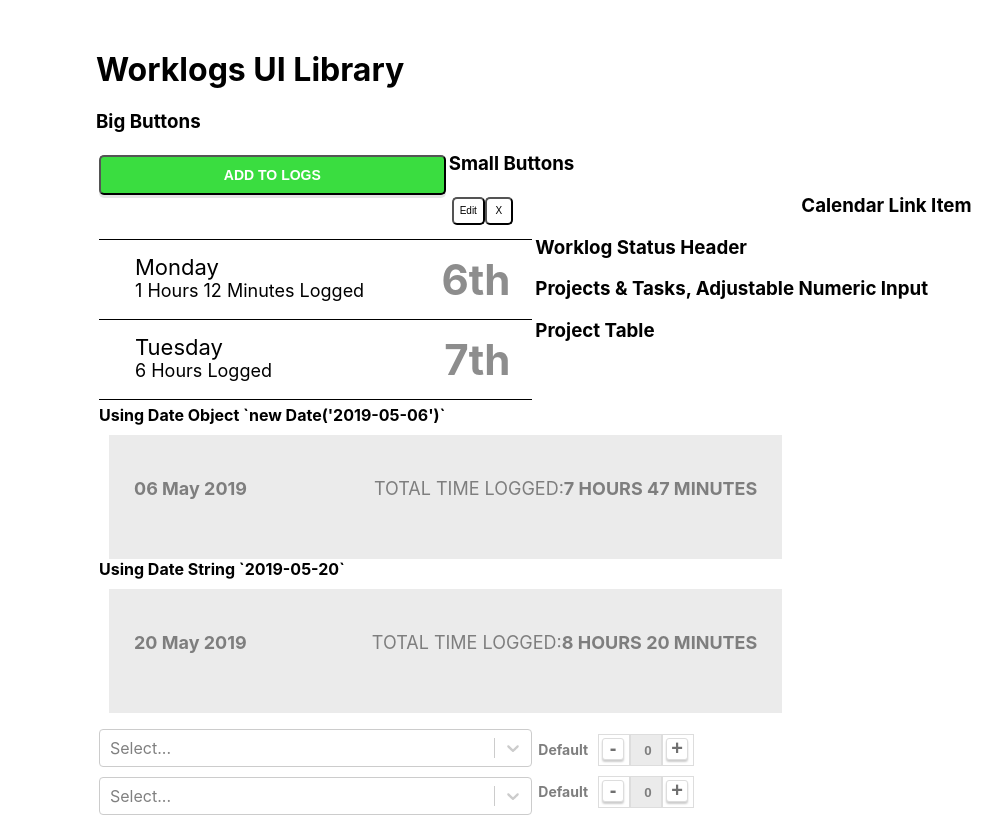
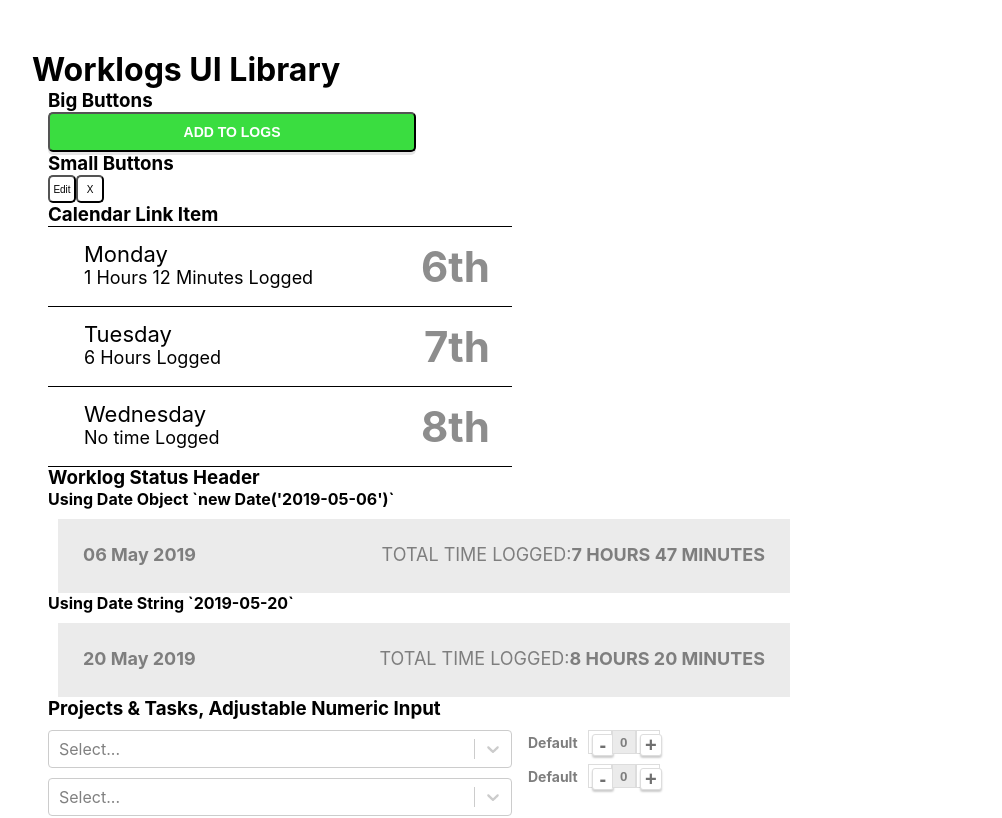
Before and after one commit to ervinne13/worklogs, a React (Create React App) app: page /ui-library in a window 1280 px wide. Shown: the top 818 px of the page, without its empty margins (24-1026 px from the left). Built offline with nearby package versions, Linux system fonts and the light colour scheme.

Commit message:
Migrate UI library to react flexbox grid

```diff
--- a/package.json
+++ b/package.json
@@ -6,6 +6,7 @@
     "moment": "^2.24.0",
     "react": "^16.8.6",
     "react-dom": "^16.8.6",
+    "react-flexbox-grid": "^2.1.2",
     "react-moment": "^0.9.2",
     "react-redux": "^7.0.3",
     "react-router-dom": "^5.0.0",
--- a/src/App/Client/App.jsx
+++ b/src/App/Client/App.jsx
@@ -2,11 +2,13 @@ import React from 'react';
 import { BrowserRouter, Route, Switch } from 'react-router-dom';
 
 import UILibrary from 'App/Client/UILibrary';
+import LoggerScene from 'App/Client/Features/Worklogs/LoggerScene';
 
 const App = () => (
     <BrowserRouter>
         <Switch>
             <Route exact path="/ui-library" component={ UILibrary } />
+            <Route exact path="/" component={ LoggerScene } />
         </Switch>
     </BrowserRouter>
 );
--- a/src/App/Client/Features/Calendar/CalendarLinkItem/CalendarLinkItemComponent.jsx
+++ b/src/App/Client/Features/Calendar/CalendarLinkItem/CalendarLinkItemComponent.jsx
@@ -1,12 +1,16 @@
 import React from 'react';
+import { Link } from 'react-router-dom';
 import HoursAndMinutes from 'App/Client/Features/Worklogs/HoursAndMinutes';
 import Moment from 'react-moment'
+import moment from 'moment';
 import './style.css';
 
 const CalendarLinkItemComponent = ({ loggedMins, date }) => {
     const dateObj = new Date(date);
+    const dateString = moment(dateObj).format("YYYY-MM-DD");
 
     return (
+        <Link to={ `/log/${dateString}` }>
             <div className="calendar-link-item">
                 <div className="calendar-link-item-content">
                     <DayOfWeek date={ dateObj } />
@@ -14,6 +18,7 @@ const CalendarLinkItemComponent = ({ loggedMins, date }) => {
                 </div>
                 <DayOfMonth date={ dateObj} />
             </div>
+        </Link>
     );
 };
 
@@ -26,8 +31,16 @@ const DayOfWeek = ({ date }) => {
 };
 
 const TimeLogged = ({ loggedMins }) => {
+
+    const timeLoggedDisplay =
+        loggedMins > 0 ?
+            <HoursAndMinutes minutes={ loggedMins } />
+            :
+            "No time";
+
+
     return (
-        <span className="time-logged"><HoursAndMinutes minutes={ loggedMins } /> Logged</span>
+        <span className="time-logged">{ timeLoggedDisplay } Logged</span>
     );
 };
 
--- a/src/App/Client/Features/Calendar/CalendarLinkItem/style.css
+++ b/src/App/Client/Features/Calendar/CalendarLinkItem/style.css
@@ -14,6 +14,7 @@
 }
 
 .calendar-link-item-content > .day-of-week {
+    color: black;
     display: block;
     font-size: 22px;
     font-weight: semibold;
@@ -21,6 +22,7 @@
 
 
 .calendar-link-item-content > .time-logged {
+    color: black;
     display: block;
     font-size: 18px;
 }
--- /dev/null
+++ b/src/App/Client/Features/Worklogs/LoggerScene/LogDateSet.jsx
@@ -0,0 +1,46 @@
+import React from 'react';
+import CalendarLinkItem from 'App/Client/Features/Calendar/CalendarLinkItem';
+
+class LogDateSet extends React.Component {
+    state = {
+        displayDateSet: []
+    }
+
+    componentWillMount() {
+        if (!this.props.displayDateSet) {
+            this.initializeDisplayDateSet();
+        }
+    }
+
+    initializeDisplayDateSet() {
+        const today = new Date();
+        const displayDateSet = weekDayDateSetGenerator(today);
+
+        this.setState({ displayDateSet });
+    }
+
+    render() {
+        const { displayDateSet } = this.state;
+
+        return (
+            <div>
+                {displayDateSet.map(date => <CalendarLinkItem date={ date } key={ date.toString() } />)}
+            </div>
+        );
+    }
+}
+
+const weekDayDateSetGenerator = (referenceDate) => {
+    let weekDayDateSet = [];
+
+    //  -3 = let's start 3 days before today
+    for (let counter = -3; counter <= 3; counter ++) {
+        const date = new Date();
+        date.setDate(referenceDate.getDate() + counter);
+        weekDayDateSet.push(date);
+    }
+
+    return weekDayDateSet;
+};
+
+export default LogDateSet;
--- /dev/null
+++ b/src/App/Client/Features/Worklogs/LoggerScene/LoggerScene.jsx
@@ -0,0 +1,25 @@
+import React from 'react';
+import LogDateSet from './LogDateSet';
+
+class LoggerScene extends React.Component {
+
+
+    render() {
+        return (
+            <div className="grid-row">
+                <div className="grid-col-4">
+                    <LogDateSet />
+                </div>
+                <div className="grid-col-8">
+                    <SelectDatePrompt />
+                </div>
+            </div>
+        );
+    }
+}
+
+const SelectDatePrompt = () => (
+    <h1>Please Select a Date</h1>
+);
+
+export default LoggerScene;
--- /dev/null
+++ b/src/App/Client/Features/Worklogs/LoggerScene/package.json
@@ -0,0 +1,3 @@
+{
+    "main": "./LoggerScene.jsx"
+}
--- a/src/App/Client/UILibrary.jsx
+++ b/src/App/Client/UILibrary.jsx
@@ -1,4 +1,6 @@
 import React from 'react';
+import { Grid, Row, Col } from 'react-flexbox-grid';
+
 import CalendarLinkItem from 'App/Client/Features/Calendar/CalendarLinkItem';
 import StatusHeader from 'App/Client/Features/Worklogs/StatusHeader';
 import ProjectTaskSelector from 'App/Client/Features/Worklogs/ProjectTaskSelector';
@@ -12,68 +14,71 @@ const UILibrary = () => (
     <div className="container">
         <h1>Worklogs UI Library</h1>
 
-        <div clasName="grid-row">
+        <Grid fluid>
+            <Row>
+                <Col md={ 4 }>
                     <h3>Big Buttons</h3>
-            <div className="grid-col-4">
                     <button className="call-to-action -lightgreen shadowed">Add to Logs</button>
-            </div>
-        </div>
+                </Col>
+            </Row>
 
-        <div clasName="grid-row">
+            <Row>
+                <Col md={ 4 }>
                     <h3>Small Buttons</h3>
-            <div className="grid-col-4">
                     <button className="table-row-button">Edit</button>
 
                     <button className="table-row-button">X</button>
-            </div>
-        </div>
+                </Col>
+            </Row>
 
-        <div clasName="grid-row">
+            <Row>
+                <Col md={ 5 }>
                     <h3>Calendar Link Item</h3>
-            <div className="grid-col-5">
                     {calendarLinkItemDataSamples.map((data, key) => (
                         <div className="bordered-overlapping" key={ key } >
                             <CalendarLinkItem { ...data } />
                         </div>
                     ))}
-            </div>
-        </div>
+                </Col>
+            </Row>
 
-        <div clasName="grid-row">
+            <Row>
+                <Col md={ 8 }>
                     <h3>Worklog Status Header</h3>
-
-            <div className="grid-col-8">
                     <b>Using Date Object `new Date('2019-05-06')`</b>
                     <StatusHeader date={ new Date('2019-05-06') } loggedMins={ 467 }/>
 
                     <b>Using Date String `2019-05-20`</b>
                     <StatusHeader date={ '2019-05-20' } loggedMins={ 500 }/>
-            </div>
-        </div>
+                </Col>
+            </Row>
 
-        <div clasName="grid-row">
+            <Row>
+                <Col md={ 12 }>
                     <h3>Projects & Tasks, Adjustable Numeric Input</h3>
+                </Col>
 
-            <div className="grid-col-5">
+                <Col md={ 5 }>
                     <div className="vspaced-children-10">
                         <ProjectTaskSelector projects={ projectsAndTasks } />
                     </div>
-            </div>
+                </Col>
 
-            <div className="grid-col-3" style={{ marginTop: '5px' }}>
+                <Col md={ 3 }>
                     <div className="vspaced-children-10">
                         <AdjustableNumericInput />
                         <AdjustableNumericInput />
                     </div>
-            </div>
-        </div>
+                </Col>
+            </Row>
 
-        <div clasName="grid-row">
+            <Row>
+                <Col md={ 7 }>
                     <h3>Project Table</h3>
-            <div className="grid-col-7">
                     <ProjectLogTable worklogs={ worklogs }/>
-            </div>
-        </div>
+                </Col>
+            </Row>
+        </Grid>
     </div>
 );
 
@@ -85,6 +90,10 @@ const calendarLinkItemDataSamples = [
     {
         loggedMins: 6 * 60,
         date: '2019-05-07'
+    },
+    {
+        loggedMins:0,
+        date: '2019-05-08'
     }
 ];
 
--- /dev/null
+++ b/src/App/Client/grid.css
@@ -0,0 +1,29 @@
+*{
+    margin: 0;
+    padding: 0;
+    box-sizing: border-box;
+}
+
+.grid-row {
+    display: flex;
+}
+
+.grid-col {
+    flex: 1;
+    margin: 0 1rem;
+}
+
+.grid-col-4 {
+    flex: 4;
+    margin: 0 1rem;
+}
+
+.grid-col-8 {
+    flex: 12;
+    margin: 0 1rem;
+}
+
+.grid-col-12 {
+    flex: 12;
+    margin: 0 1rem;
+}
--- a/src/App/Client/index.css
+++ b/src/App/Client/index.css
@@ -16,51 +16,6 @@ code {
   margin-left: 120px;
   margin-right: 120px;
   margin-top: 50px;
-}
-
-.grid-row:before,
-.grid-row:after {
-    content: "";
-    display: table ;
-    clear:both;
-}
-
-.grid-col-8,
-.grid-col-7,
-.grid-col-6,
-.grid-col-5,
-.grid-col-4,
-.grid-col-3,
-.grid-col-2,
-.grid-col-1 {
-  border: 1px solid #fff;
-  float: left;
-  height: 100%;
-  padding: 2px;
-}
-
-.grid-col-8 {
-  width: calc((8/12)* 100%);
-}
-
-.grid-col-7 {
-  width: calc((7/12)* 100%);
-}
-
-.grid-col-6 {
-  width: calc((6/12)* 100%);
-}
-
-.grid-col-5 {
-  width: calc((5/12)* 100%);
-}
-
-.grid-col-4 {
-  width: calc((4/12)* 100%);
-}
-
-.grid-col-3 {
-  width: calc((3/12)* 100%);
 }
 
 .bordered-overlapping {
--- a/src/index.js
+++ b/src/index.js
@@ -1,6 +1,7 @@
 import React from 'react';
 import ReactDOM from 'react-dom';
 import 'App/Client/index.css';
+import 'App/Client/grid.css';
 import App from 'App/Client/App';
 import * as serviceWorker from 'App/Client/serviceWorker';
 
```
Also changed, not shown: src/App/Client/Features/Worklogs/LoggerScene/LoggerComponent.jsx (added, +13 -0 lines), 1 other file (tests, documents, lock files or other folders). Lines whose indentation alone changed are shown as unchanged.
